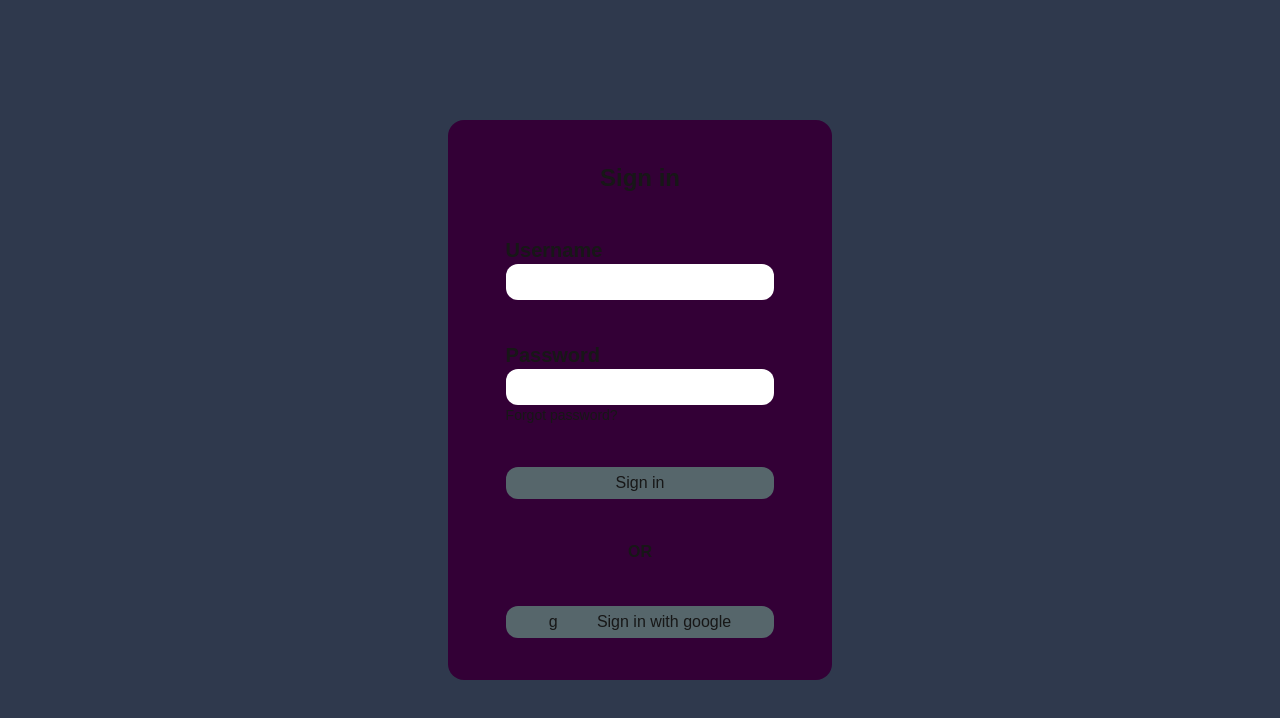
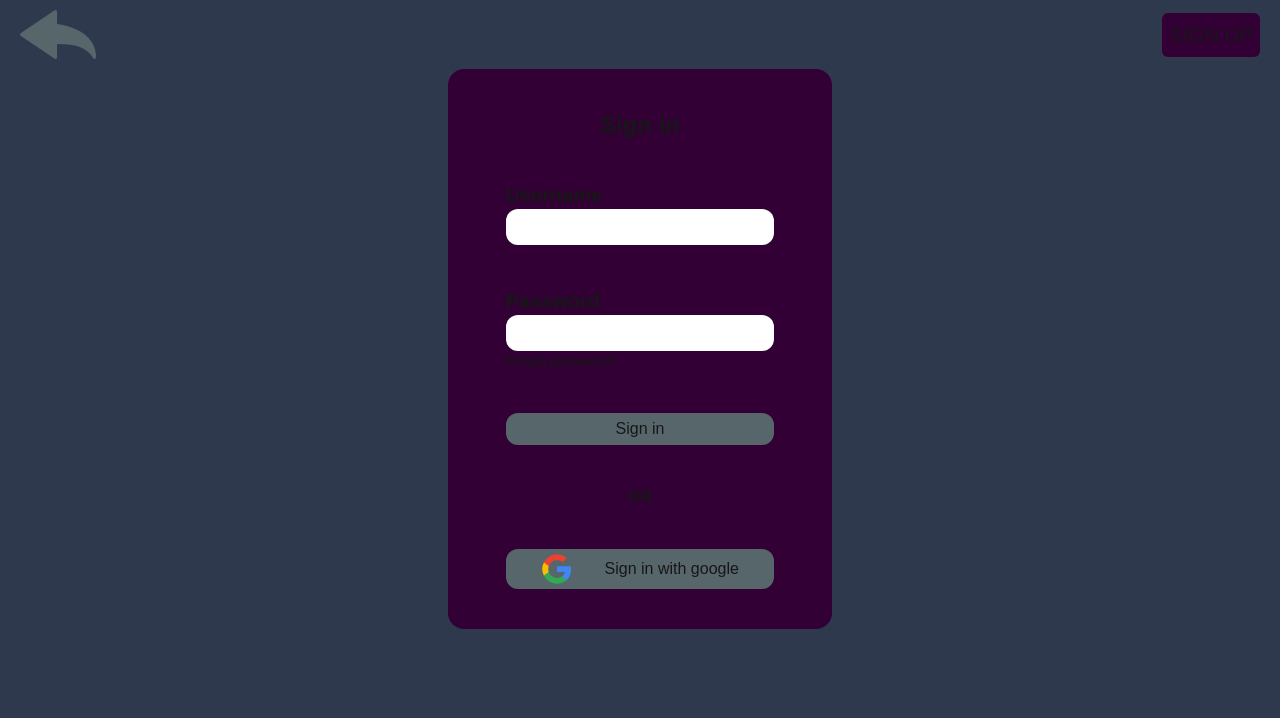
Before and after one commit to AxeFontaine/tamuhack25, a Next.js app: page / in a window 1280 px wide. Shown: the top 718 px of the page. Built offline with nearby package versions, Linux system fonts and the light colour scheme.

Commit message:
login final?

```diff
--- a/app/page.tsx
+++ b/app/page.tsx
@@ -2,7 +2,16 @@
 
 export default function Home() {
   return (
-    <div className="flex flex-col bg-[#2F394D] min-h-screen h-full justify-center items-center">
+    <div className="flex flex-col  bg-[#2F394D]  min-h-screen">
+      <div className="flex justify-between pl-5 pr-5 items-center">
+          <img src = "Back.png"></img>
+          <div className="bg-[#330036] text-xl p-2 rounded-md">
+            SIGN UP
+          </div>
+
+      </div>
+        <div className="flex flex-col  h-full justify-center items-center">
+
       <div className="flex flex-col bg-[#330036] w-[30%] h-[70vh] items-center justify-evenly rounded-2xl ">
         <div className="font-bold text-2xl">
           Sign in
@@ -34,10 +43,10 @@ export default function Home() {
           OR
         </div>
 
-        <div className="flex bg-[#56666B] w-[70%] rounded-xl h-fit p-1 text-l  justify-evenly " >
-            <div>
-            g
-            </div>
+        <div className="flex bg-[#56666B] w-[70%] rounded-xl h-fit p-1 text-l  justify-evenly items-center" >
+            <img src = "googlelogo.png" className="h-8 w-8">
+
+            </img>
           <div className="">
             Sign in with google
           </div>
@@ -45,5 +54,8 @@ export default function Home() {
 
       </div>
     </div>
+
+    </div>
+
   );
 }
```
Also changed, not shown: public/Back.png (added), public/googlelogo.png (added).
